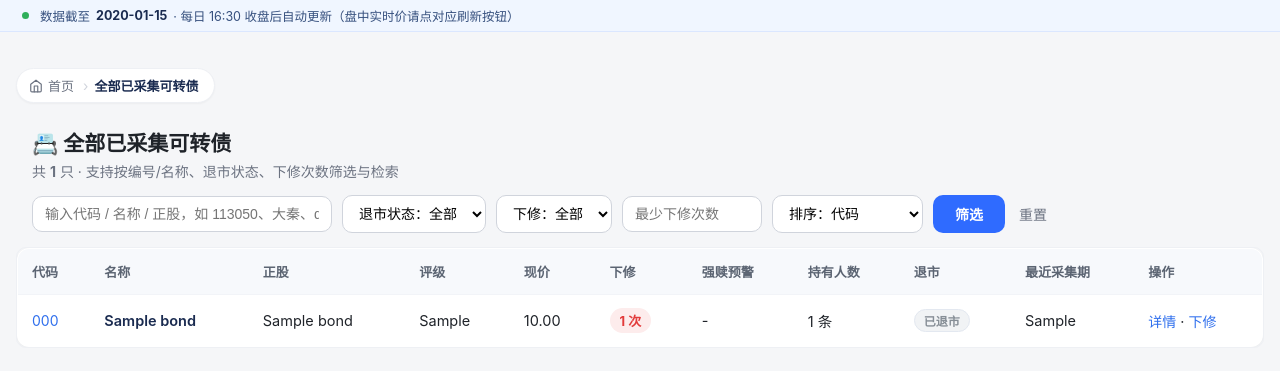
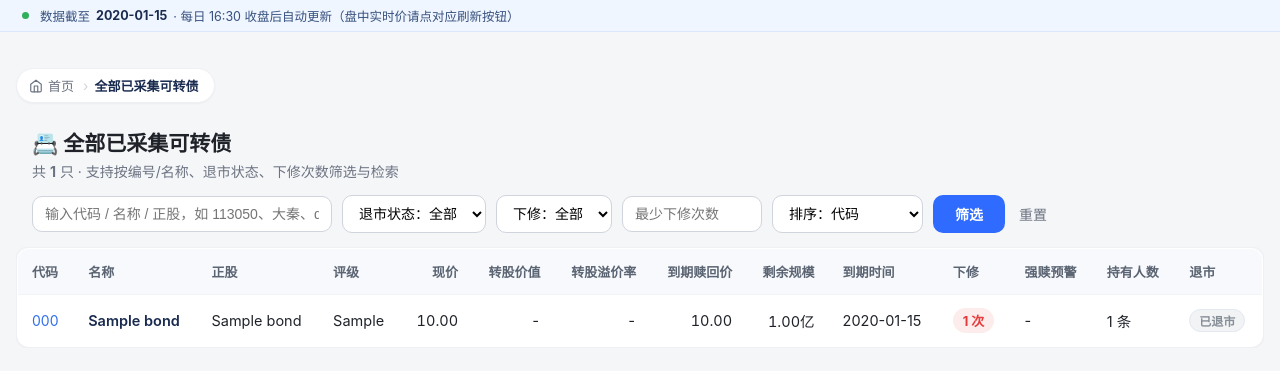
Before and after one commit to thindor/kezhuanzhai, a Flask app: page /bonds in a window 1280 px wide. Shown: the part 60-431 px from the top of the page. Run offline with Flask 3, Linux system fonts and the light colour scheme; tables that the repository leaves empty hold one stand-in row (values such as "Sample post"); grey boxes marked "Sample" are stand-in pictures.

Commit message:
feat: 全部转债列表页(bonds)增加转股价值/溢价率/到期赎回价/剩余规模/到期时间
- bonds 表新增 redeem_price REAL 列（CREATE+旧库 ALTER）
- db.get_latest_stock_closes(codes)：批量取最新非空正股收盘价，供列表页算转股价值/溢价率
- checkup.refresh_redeem_prices()：东财全量基础解析到期赎回价写入 bonds.redeem_price（已回填 982 只）；
  collect_daily.py 第⑤步挂接，每日自动补全
- /bonds 路由对每页转债本地计算：转股价值(100/转股价×正股价)、转股溢价率；
  到期赎回价读库、剩余规模优先 remaining_scale 否则回退发行规模标注(≈发行)
- bonds.html 表头/行增加 转股价值、转股溢价率、到期赎回价、剩余规模、到期时间 五列，
  删除「最近采集期」「操作」两列；style.css 加 .num 右对齐与 .approx 标注样式

```diff
--- a/app.py
+++ b/app.py
@@ -43,6 +43,7 @@ from db import (init_db, get_bond, get_periods, get_periods_info, get_holders, l
                 compute_market_overview, get_price_trend, get_new_bonds,
                 get_site_settings, save_site_settings,
                 get_latest_data_date, get_redeemed_bond_codes)
+import db
 import crawler
 import checkup
 import mini_bond
@@ -520,6 +521,41 @@ def bonds_list():
     # 为当前页每只转债计算强赎预警（提前 >=5 交易日）
     for b in rows:
         b["redemption_warn"] = crawler.compute_redemption_warning(b["bond_code"])
+    # 批量补充列表页衍生字段（本地计算，不依赖联网）：
+    #  正股最新收盘价 -> 转股价值/转股溢价率；到期赎回价(已落库)；剩余规模(回退发行规模)
+    _codes = [b["bond_code"] for b in rows]
+    _stock_close = db.get_latest_stock_closes(_codes)
+    for b in rows:
+        _tp = b.get("current_transfer_price")
+        try:
+            _tp = float(_tp) if _tp not in (None, "") else None
+        except (TypeError, ValueError):
+            _tp = None
+        _sp = _stock_close.get(b["bond_code"])
+        _bp = b.get("current_price")
+        conv_value = None
+        if _tp and _sp is not None:
+            try:
+                conv_value = round(100.0 / float(_tp) * float(_sp), 2)
+            except (TypeError, ValueError):
+                conv_value = None
+        premium = None
+        if _bp is not None and conv_value:
+            try:
+                premium = round((float(_bp) / conv_value - 1.0) * 100.0, 2)
+            except (TypeError, ValueError):
+                premium = None
+        b["conv_value"] = conv_value
+        b["premium"] = premium
+        b["redeem_price"] = b.get("redeem_price") or None
+        # 剩余规模：优先 remaining_scale；为 0/NULL 时回退发行规模并标注(≈发行)
+        _rs = b.get("remaining_scale")
+        if _rs is None or _rs <= 0:
+            _rs = b.get("issue_scale")
+            b["is_remaining"] = False
+        else:
+            b["is_remaining"] = True
+        b["remaining_scale_disp"] = _rs
     total_pages = (total + page_size - 1) // page_size
     # 分页 URL：保留全部筛选参数，仅覆盖 page
     args = dict(request.args)
--- a/checkup.py
+++ b/checkup.py
@@ -283,6 +283,32 @@ def refresh_remaining_scales():
         rs = _f(c.get("curr_iss_amt"))
         if rs is not None and rs > 0:
             cur.execute("UPDATE bonds SET remaining_scale=? WHERE bond_code=?", (rs, bid))
+            n += 1
+    conn.commit()
+    conn.close()
+    return n
+
+
+def refresh_redeem_prices():
+    """东财全量基础(RPT_BOND_CB_LIST)解析的到期赎回价(元) -> bonds.redeem_price。
+
+    复用 fetch_em_cb_basics（一次双排序拉全市场，内存缓存 10min），逐只写入
+    bonds.redeem_price（仅写 >0）。覆盖约 1000 只；剩余中段(123023~123072)约 50 只
+    需按需单只补取，未覆盖则不写（保持 NULL，列表页回退 '-'）。返回写入条数；
+    异常时静默返回 0。"""
+    try:
+        em = fetch_em_cb_basics(force=True)
+    except Exception:
+        return 0
+    if not em:
+        return 0
+    conn = get_conn()
+    cur = conn.cursor()
+    n = 0
+    for bid, c in em.items():
+        rp = c.get("redeem_price")
+        if rp is not None and rp > 0:
+            cur.execute("UPDATE bonds SET redeem_price=? WHERE bond_code=?", (rp, bid))
             n += 1
     conn.commit()
     conn.close()
--- a/db.py
+++ b/db.py
@@ -27,6 +27,7 @@ def init_db():
         current_transfer_price TEXT,
         current_price        REAL,
         remaining_scale      REAL,
+        redeem_price         REAL,
         data_source          TEXT,
         created_at           TEXT,
         updated_at           TEXT
@@ -72,7 +73,7 @@ def init_db():
     # 兼容旧库：退市标记字段（is_delisted / delist_date）
     cur.execute("PRAGMA table_info(bonds)")
     bcols3 = [r[1] for r in cur.fetchall()]
-    for col, ctype in [("is_delisted", "INTEGER"), ("delist_date", "TEXT"), ("remaining_scale", "REAL")]:
+    for col, ctype in [("is_delisted", "INTEGER"), ("delist_date", "TEXT"), ("remaining_scale", "REAL"), ("redeem_price", "REAL")]:
         if col not in bcols3:
             cur.execute("ALTER TABLE bonds ADD COLUMN %s %s" % (col, ctype))
     # 最近检索/浏览的转债（首页快捷入口）
@@ -1263,6 +1264,33 @@ def _load_closes_for_codes(codes):
     for code in d:
         d[code].sort()
     return d
+
+
+def get_latest_stock_closes(codes):
+    """批量取每只转债【最新交易日】的非空正股收盘价：{bond_code: stock_close(float)}。
+
+    用于列表页批量计算转股价值/转股溢价率，避免逐行查询。仅取 stock_close>0 的有效值，
+    取 trade_date 最大者（与详情页『取 daily 最新非空正股收盘价』口径一致）。"""
+    if not codes:
+        return {}
+    conn = get_conn()
+    cur = conn.cursor()
+    ph = ",".join("?" * len(codes))
+    rows = cur.execute(
+        "SELECT bond_code, trade_date, stock_close FROM daily_close "
+        "WHERE bond_code IN (%s) AND stock_close IS NOT NULL AND stock_close > 0" % ph,
+        codes).fetchall()
+    conn.close()
+    best = {}
+    for code, td, sc in rows:
+        try:
+            sc = float(sc)
+        except (TypeError, ValueError):
+            continue
+        cur_best = best.get(code)
+        if cur_best is None or td > cur_best[0]:
+            best[code] = (td, sc)
+    return {k: v[1] for k, v in best.items()}
 
 
 def _close_on_or_before(closes, code, date):
--- a/static/style.css
+++ b/static/style.css
@@ -150,6 +150,8 @@ table.rank th, table.rank td { padding:13px 14px; text-align:left; font-size:14.
 table.rank th { background:#f7f9fc; color:#5b6472; font-weight:600; font-size:13px; white-space:nowrap; }
 table.rank tbody tr:last-child td { border-bottom:none; }
 table.rank tbody tr:hover { background:#fafbff; }
+table.rank th.num, table.rank td.num { text-align:right; font-variant-numeric:tabular-nums; white-space:nowrap; }
+.approx { display:inline-block; margin-left:4px; padding:1px 6px; border-radius:8px; background:#f1f3f5; color:#868e96; font-size:11px; font-weight:600; white-space:nowrap; }
 .rk { display:inline-flex; width:26px; height:26px; align-items:center; justify-content:center; border-radius:50%; background:#eef2ff; color:#2f6bff; font-weight:700; font-size:13px; }
 .rk.top { background:#ffd54a; color:#5b3e00; }
 .nm { color:#1a2b50; font-weight:600; text-decoration:none; }
--- a/templates/bonds.html
+++ b/templates/bonds.html
@@ -59,7 +59,13 @@
       <thead>
         <tr>
           <th>代码</th><th>名称</th><th>正股</th><th>评级</th>
-          <th>现价</th><th>下修</th><th>强赎预警</th><th>持有人数</th><th>退市</th><th>最近采集期</th><th>操作</th>
+          <th class="num">现价</th>
+          <th class="num">转股价值</th>
+          <th class="num">转股溢价率</th>
+          <th class="num">到期赎回价</th>
+          <th class="num">剩余规模</th>
+          <th>到期时间</th>
+          <th>下修</th><th>强赎预警</th><th>持有人数</th><th>退市</th>
         </tr>
       </thead>
       <tbody>
@@ -69,16 +75,16 @@
           <td><a class="nm" href="/bond/{{ b.bond_code }}">{{ b.bond_name or '-' }}</a>{{ redeem_badge(b.bond_code) }}</td>
           <td>{{ b.stock_name or '-' }}</td>
           <td>{{ b.rating or '-' }}</td>
-          <td>{{ '%.2f'|format(b.current_price) if b.current_price else '-' }}</td>
+          <td class="num">{{ '%.2f'|format(b.current_price) if b.current_price else '-' }}</td>
+          <td class="num">{{ '%.2f'|format(b.conv_value) if b.conv_value is not none else '-' }}</td>
+          <td class="num">{{ ('%.2f%%'|format(b.premium)) if b.premium is not none else '-' }}</td>
+          <td class="num">{{ '%.2f'|format(b.redeem_price) if b.redeem_price else '-' }}</td>
+          <td class="num">{% if b.remaining_scale_disp %}{{ '%.2f'|format(b.remaining_scale_disp) }}亿{% if not b.is_remaining %}<span class="approx">≈发行</span>{% endif %}{% else %}-{% endif %}</td>
+          <td>{{ b.expire_date or '-' }}</td>
           <td>{% set dc = b.down_revise_count or 0 %}{% if dc > 0 %}<a class="down-badge" href="/xiuxie/{{ b.bond_code }}">{{ dc }} 次</a>{% else %}-{% endif %}</td>
           <td>{% if b.redemption_warn %}<a class="warn-badge {{ b.redemption_warn.level }}" href="/bond/{{ b.bond_code }}" title="近30交易日已有 {{ b.redemption_warn.satisfy_cnt }}/15 日正股价≥转股价130%，预计 {{ b.redemption_warn.remaining }} 个交易日内触发强赎">⚠ {{ b.redemption_warn.remaining }}日内触发</a>{% else %}-{% endif %}</td>
           <td>{{ b.holder_count }} 条</td>
           <td>{% if b.is_delisted %}<span class="delist-badge">已退市</span>{% else %}否{% endif %}</td>
-          <td>{{ b.latest_period or '-' }}</td>
-          <td class="ops">
-            <a class="link" href="/bond/{{ b.bond_code }}">详情</a>
-            {% if dc > 0 %} · <a class="link" href="/xiuxie/{{ b.bond_code }}">下修</a>{% endif %}
-          </td>
         </tr>
       {% endfor %}
       </tbody>
```
Also changed, not shown: collect_daily.py (+5 -3 lines).
